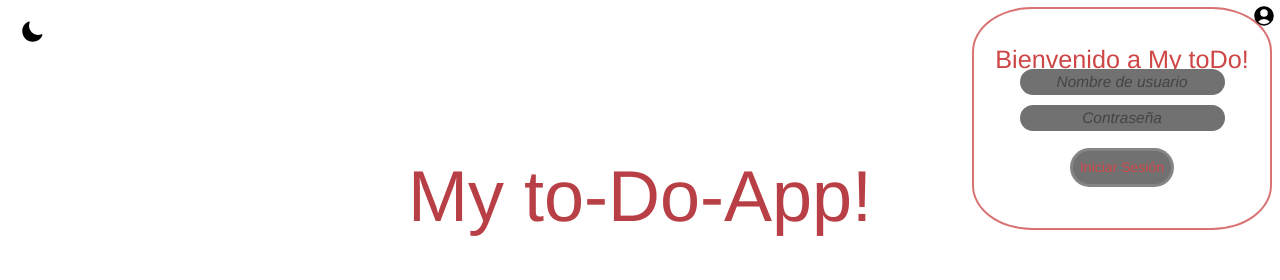
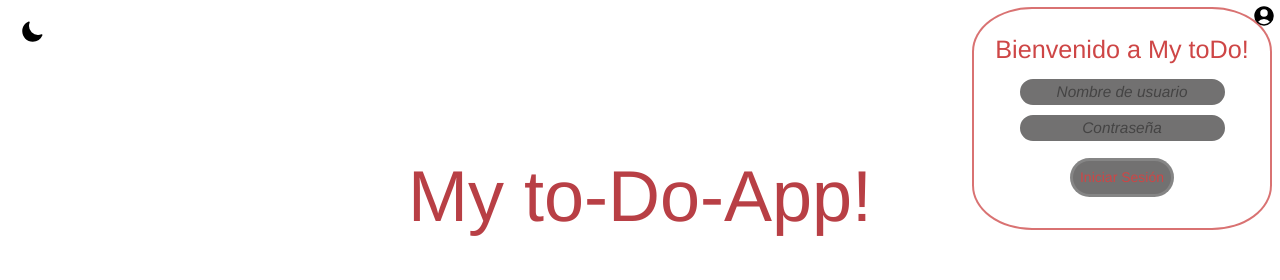
Before and after one commit to EleanQuintero/My-to-Do-App, a React (Vite) app: page / in a window 1280 px wide. Both pictures are taken after a click on the label 1264 px from the left and 16 px from the top of the page. Shown: the top 280 px of the page. Built offline with nearby package versions, Linux system fonts and the light colour scheme; no server answers.

Commit message:
Remove reload button from Footer and update UserSection and login styles for better layout and appearance

```diff
--- a/src/components/Footer.tsx
+++ b/src/components/Footer.tsx
@@ -4,7 +4,6 @@ import { Filters } from './Filters'
 import { TodoContextType } from '../types'
 import { TodoContext } from '../contexts/todoContext'
 import { useTodos } from '../hooks/useTodos'
-import { ReloadIcon } from '../icons/icons'
 
 export const Footer: React.FC = () => {
   const { todos, setTodos, sync, darkMode } = useContext<TodoContextType>(TodoContext)
@@ -32,18 +31,6 @@ export const Footer: React.FC = () => {
         <strong className='w-20 md:w-36 gap-1 '>{activeCount} tareas pendientes</strong>
       </span>
       <Filters />
-      {sync
-        ? <button
-            className={`${darkMode ? 'reload-button-dark' : 'reload-button'}`}
-            onClick={() => {
-              getTodos().catch(() => {
-              // Handle error if necessary
-              })
-            }}
-          >
-          <ReloadIcon />
-          </button>
-        : ''}
       {completedCount > 0 && (
         <button
           className='clear-completed flex'
--- a/src/components/Login.tsx
+++ b/src/components/Login.tsx
@@ -22,7 +22,7 @@ export const Login: React.FC = () => {
 
   return (
     <>
-      <h1 className='welcome-message'>Bienvenido a My toDo!</h1>
+      <h1 className='welcome-message '>Bienvenido a My toDo!</h1>
       <form className='login-input' autoComplete='off' onSubmit={handleSubmitLog} action=''>
         <input
           name='username' type='text' placeholder='Nombre de usuario'
--- a/src/components/UserSection.tsx
+++ b/src/components/UserSection.tsx
@@ -10,7 +10,7 @@ export const UserSection = (): React.JSX.Element => {
   return (
     <>
       <LoginIcon />
-      <section className={`${darkMode ? 'login-dark' : 'login'}`}>
+      <section className={`${darkMode ? 'login-dark z-10' : 'login z-10'}`}>
         {
             loged
               ? <LogedSection />
--- a/src/styles/login.css
+++ b/src/styles/login.css
@@ -16,6 +16,7 @@
     text-align: center;
     font-size: 1.8em;
     align-content: center;
+    margin-bottom: 20px;
 }
 
 .user-avatar{
```
